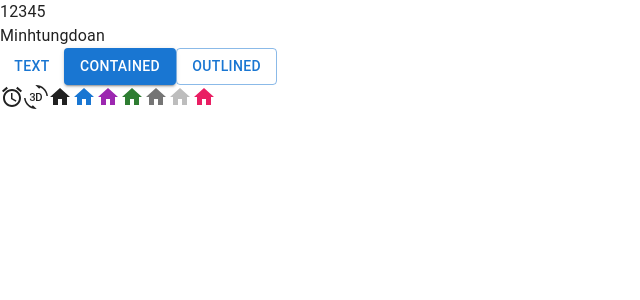
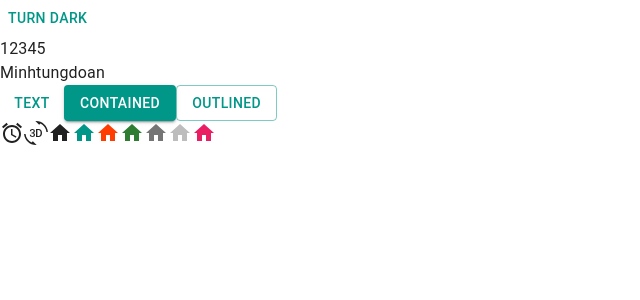
Before and after one commit to minhtungdoan/trello-web, a React app: page / in a window 1280 px wide. Shown: the top 300 px of the page, without its empty margins (0-640 px from the left). Built offline with nearby package versions, Linux system fonts and the light colour scheme; the HTML template or start-up script is replaced by a standard one.

Commit message:
Add dark mode toggle button and apply theme provider

```diff
--- a/src/App.jsx
+++ b/src/App.jsx
@@ -1,13 +1,28 @@
 import AccessAlarmIcon from '@mui/icons-material/AccessAlarm'
 import ThreeDRotation from '@mui/icons-material/ThreeDRotation'
 import HomeIcon from '@mui/icons-material/Home'
-import { Button } from '@mui/material'
+import { Button, useColorScheme } from '@mui/material'
 import { pink } from '@mui/material/colors'
+
 
 function App() {
 
+  function ModeToggle() {
+    const { mode, setMode } = useColorScheme()
+    return (
+      <Button
+        onClick={() => {
+          setMode(mode === 'light' ? 'dark' : 'light')
+        }}
+      >
+        {mode === 'light' ? 'Turn dark' : 'Turn light'}
+      </Button>
+    )
+  }
+
   return (
     <>
+      <ModeToggle />
       <div>12345</div>
       <div>Minhtungdoan</div>
       <Button variant="text">Text</Button>
--- a/src/main.jsx
+++ b/src/main.jsx
@@ -2,10 +2,14 @@
 import ReactDOM from 'react-dom/client'
 import App from './App.jsx'
 import CssBaseline from '@mui/material/CssBaseline'
+import { Experimental_CssVarsProvider as CssVarsProvider } from '@mui/material/styles'
+import theme from './theme.js'
 
 ReactDOM.createRoot(document.getElementById('root')).render(
   <React.StrictMode>
-    <CssBaseline />
-    <App />
+    <CssVarsProvider theme={theme}>
+      <CssBaseline />
+      <App />
+    </CssVarsProvider>
   </React.StrictMode>
 )
--- /dev/null
+++ b/src/theme.js
@@ -0,0 +1,21 @@
+import { cyan, deepOrange, orange, teal } from '@mui/material/colors'
+import { experimental_extendTheme as extendTheme} from '@mui/material/styles'
+
+const theme = extendTheme({
+  colorSchemes: {
+    light: {
+      palette: {
+        primary: teal,
+        secondary: deepOrange
+      }
+    },
+    dark: {
+      palette: {
+        primary: cyan,
+        secondary: orange
+      }
+    }
+  }
+})
+
+export default theme
```
